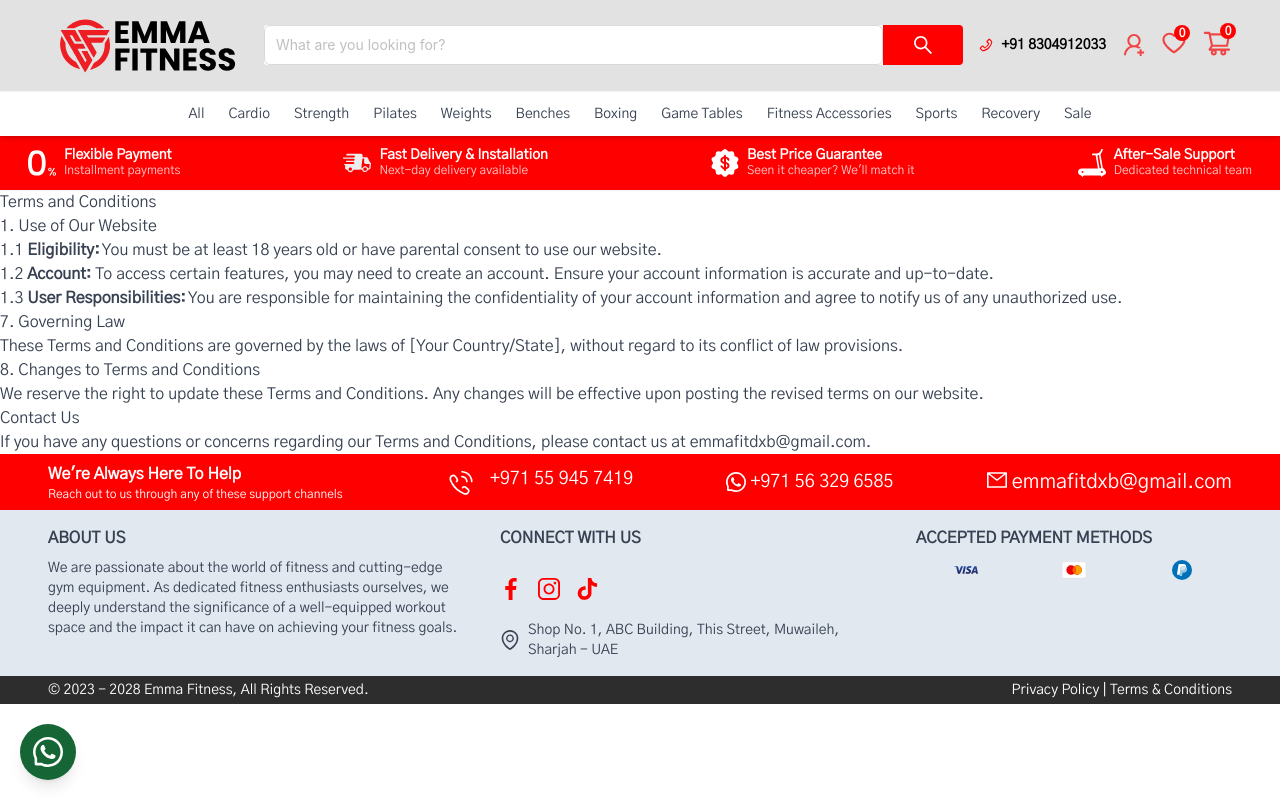
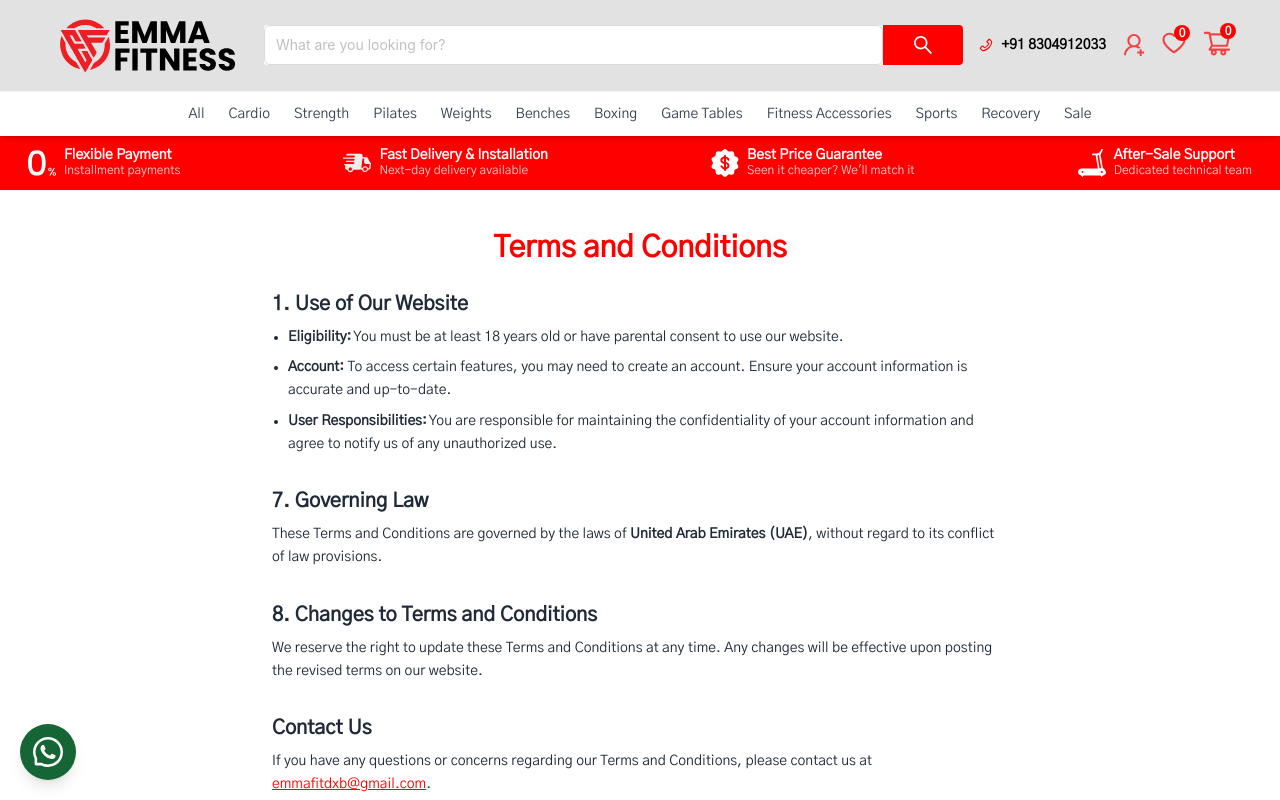
Before and after one commit to Muhammed-shamal/emmafitness-frontend, a Next.js app: page /terms-conditions in a window 1280 px wide. Shown: the top 800 px of the page. Built offline with nearby package versions, Linux system fonts and the light colour scheme.

Commit message:
correction

```diff
--- a/src/app/terms-conditions/page.jsx
+++ b/src/app/terms-conditions/page.jsx
@@ -1,55 +1,63 @@
-import basicData from "../../utility/basicDatas"
+import basicData from "../../utility/basicDatas";
 
 export const metadata = {
   title: 'Emma Fitness - Terms and Conditions',
-    description: 'Discover top-notch gym equipment at Emma Fitness in Sharjah. We specialize in trading high-quality fitness gear, providing a wide range of equipment to elevate your workout experience. Explore our selection and take a step closer to achieving your fitness goals with Emma Fitness today.',
-}
+  description:
+    'Discover top-notch gym equipment at Emma Fitness in Sharjah. We specialize in trading high-quality fitness gear, providing a wide range of equipment to elevate your workout experience. Explore our selection and take a step closer to achieving your fitness goals with Emma Fitness today.',
+};
 
 function TermsConditions() {
   return (
-        <div>
+    <div className="container mx-auto px-4 py-10 max-w-3xl text-gray-800">
+      <h1 className="text-3xl font-bold mb-6 text-center text-secondary">
+        Terms and Conditions
+      </h1>
 
+      <section className="mb-8">
+        <h2 className="text-xl font-semibold mb-2">1. Use of Our Website</h2>
+        <ul className="space-y-2 pl-4 list-disc text-sm leading-relaxed">
+          <li>
+            <strong>Eligibility:</strong> You must be at least 18 years old or have parental consent to use our website.
+          </li>
+          <li>
+            <strong>Account:</strong> To access certain features, you may need to create an account. Ensure your account information is accurate and up-to-date.
+          </li>
+          <li>
+            <strong>User Responsibilities:</strong> You are responsible for maintaining the confidentiality of your account information and agree to notify us of any unauthorized use.
+          </li>
+        </ul>
+      </section>
 
-        <h1>Terms and Conditions</h1>
+      {/* You can add more sections like Privacy Policy, Product Usage, etc. */}
 
-        <section>
-          <h2>1. Use of Our Website</h2>
-          <p>
-            1.1 <strong>Eligibility:</strong> You must be at least 18 years old or have parental consent to use our website.
-          </p>
-          <p>
-            1.2 <strong>Account:</strong> To access certain features, you may need to create an account. Ensure your account information is accurate and up-to-date.
-          </p>
-          <p>
-            1.3 <strong>User Responsibilities:</strong> You are responsible for maintaining the confidentiality of your account information and agree to notify us of any unauthorized use.
+      <section className="mb-8">
+        <h2 className="text-xl font-semibold mb-2">7. Governing Law</h2>
+        <p className="text-sm leading-relaxed">
+          These Terms and Conditions are governed by the laws of <strong>United Arab Emirates (UAE)</strong>, without regard to its conflict of law provisions.
         </p>
       </section>
 
-        {/* Include other sections as needed */}
-
-        <section>
-          <h2>7. Governing Law</h2>
-          <p>
-            These Terms and Conditions are governed by the laws of [Your Country/State], without regard to its conflict of law provisions.
+      <section className="mb-8">
+        <h2 className="text-xl font-semibold mb-2">8. Changes to Terms and Conditions</h2>
+        <p className="text-sm leading-relaxed">
+          We reserve the right to update these Terms and Conditions at any time. Any changes will be effective upon posting the revised terms on our website.
         </p>
       </section>
 
       <section>
-          <h2>8. Changes to Terms and Conditions</h2>
-          <p>
-            We reserve the right to update these Terms and Conditions. Any changes will be effective upon posting the revised terms on our website.
-          </p>
-        </section>
-
-        <section>
-          <h2>Contact Us</h2>
-          <p>
+        <h2 className="text-xl font-semibold mb-2">Contact Us</h2>
+        <p className="text-sm leading-relaxed">
           If you have any questions or concerns regarding our Terms and Conditions, please contact us at{' '}
-            <a href={basicData.email.slug}>{basicData.email.label}</a>.
+          <a
+            href={basicData.email.slug}
+            className="text-secondary underline hover:text-primary"
+          >
+            {basicData.email.label}
+          </a>.
         </p>
       </section>
     </div>
-    )
+  );
 }
 
-export default TermsConditions
+export default TermsConditions;
--- a/src/components/global/footer/AddressSection.jsx
+++ b/src/components/global/footer/AddressSection.jsx
@@ -11,9 +11,10 @@ function AddressSection() {
           <span className="font-bold">We&apos;re Always Here To Help</span>
           <span className="text-xs">Reach out to us through any of these support channels</span>
         </div>
-        <a href={basicDatas.telphone.slug} className=" text-sm lg:text-lg flex gap-1 hover:text-secondary "> <Image src="/icons/phone.svg" width={50} height={40}/>{basicDatas.telphone.label}</a>
-        <a target="_blank" href={basicDatas.whatsapp.slug} className=" text-sm lg:text-lg flex gap-1 hover:text-secondary "><WhatsAppOutlined className=" text-xl" />{basicDatas.whatsapp.label}</a>
-        <a href={basicDatas.email.slug} className="text-sm lg:text-xl hover:text-secondary"><MailOutlined /> {basicDatas.email.label}</a>
+        <a href={basicDatas.telphone.slug} className=" text-sm lg:text-lg flex gap-1 ">
+          <Image src="/icons/phone.svg" alt="icon-images" width={50} height={40}/>{basicDatas.telphone.label}</a>
+        <a target="_blank" href={basicDatas.whatsapp.slug} className=" text-sm lg:text-lg flex gap-1  "><WhatsAppOutlined className=" text-xl" />{basicDatas.whatsapp.label}</a>
+        <a href={basicDatas.email.slug} className="text-sm lg:text-xl"><MailOutlined /> {basicDatas.email.label}</a>
       </div>
     </div>
   )
--- a/src/components/global/footer/Footer.jsx
+++ b/src/components/global/footer/Footer.jsx
@@ -3,7 +3,7 @@ import MainSection from './MainSection'
 import BottomSection from './BottomSection'
 function Page() {
   return (
-    <div>
+    <div className='mt-5'>
       <AddressSection/>
       <MainSection/>
       <BottomSection/>
--- a/src/utility/redux/userSlice.js
+++ b/src/utility/redux/userSlice.js
@@ -1,8 +1,5 @@
 'use client'
 import { createSlice } from "@reduxjs/toolkit"
-
-
-
 
 export const userSlice = createSlice({
     name: "user",
--- a/src/utility/userHandle.js
+++ b/src/utility/userHandle.js
@@ -7,9 +7,7 @@ import fetchApi from "./api/fetchApi"
 import { addBulkWishlist } from "./redux/wishListSlice"
 
 const useSignOut = () => {
-
     const dispatch = useDispatch()
-
     const signOut = () => {
         sessionStorage.clear()
         dispatch(loggedIn({}))
```
Also changed, not shown: src/app/category/page.jsx (+5 -4 lines), src/components/user/Login.jsx (+10 -5 lines), src/utility/useFilter.js (+1 -6 lines). Lines whose indentation alone changed are shown as unchanged.
